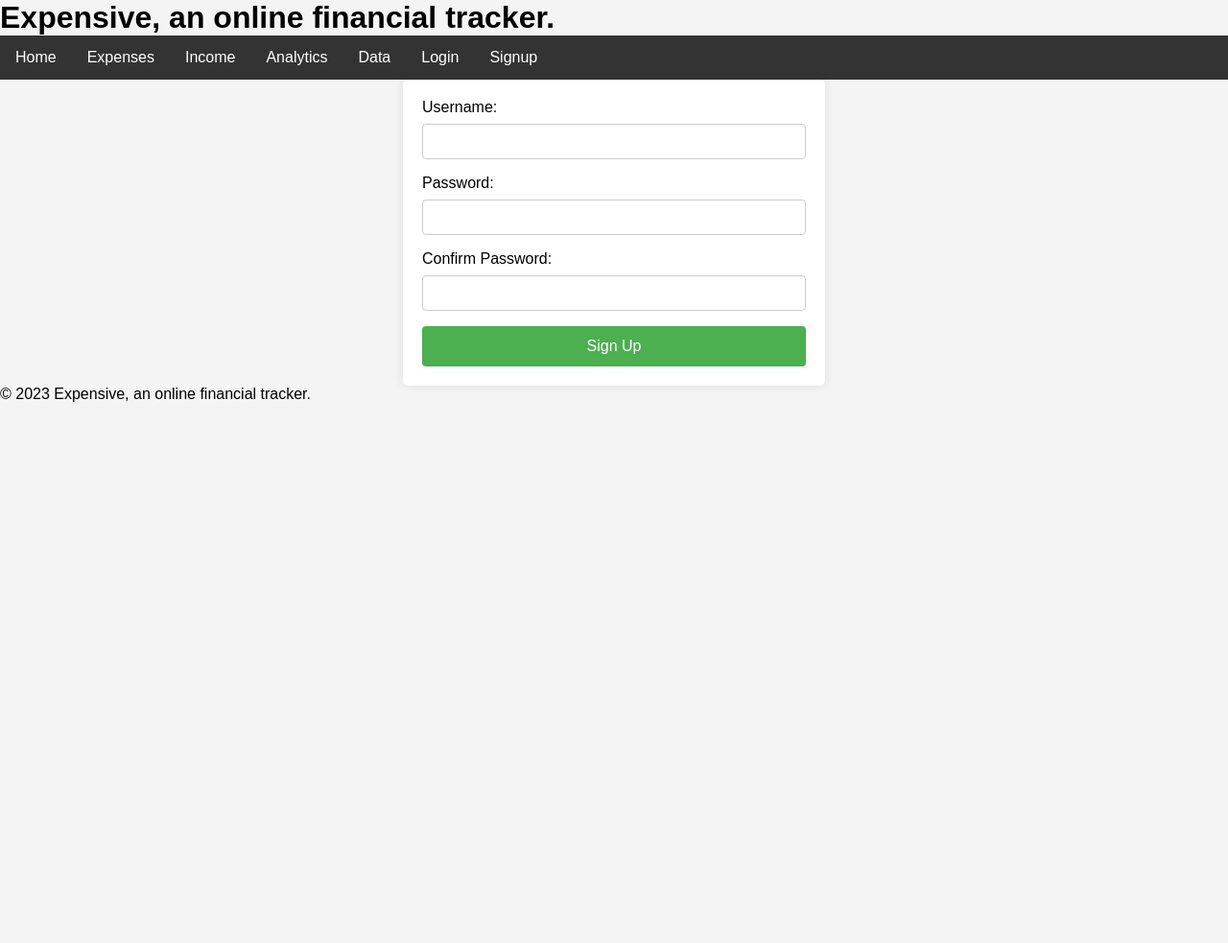
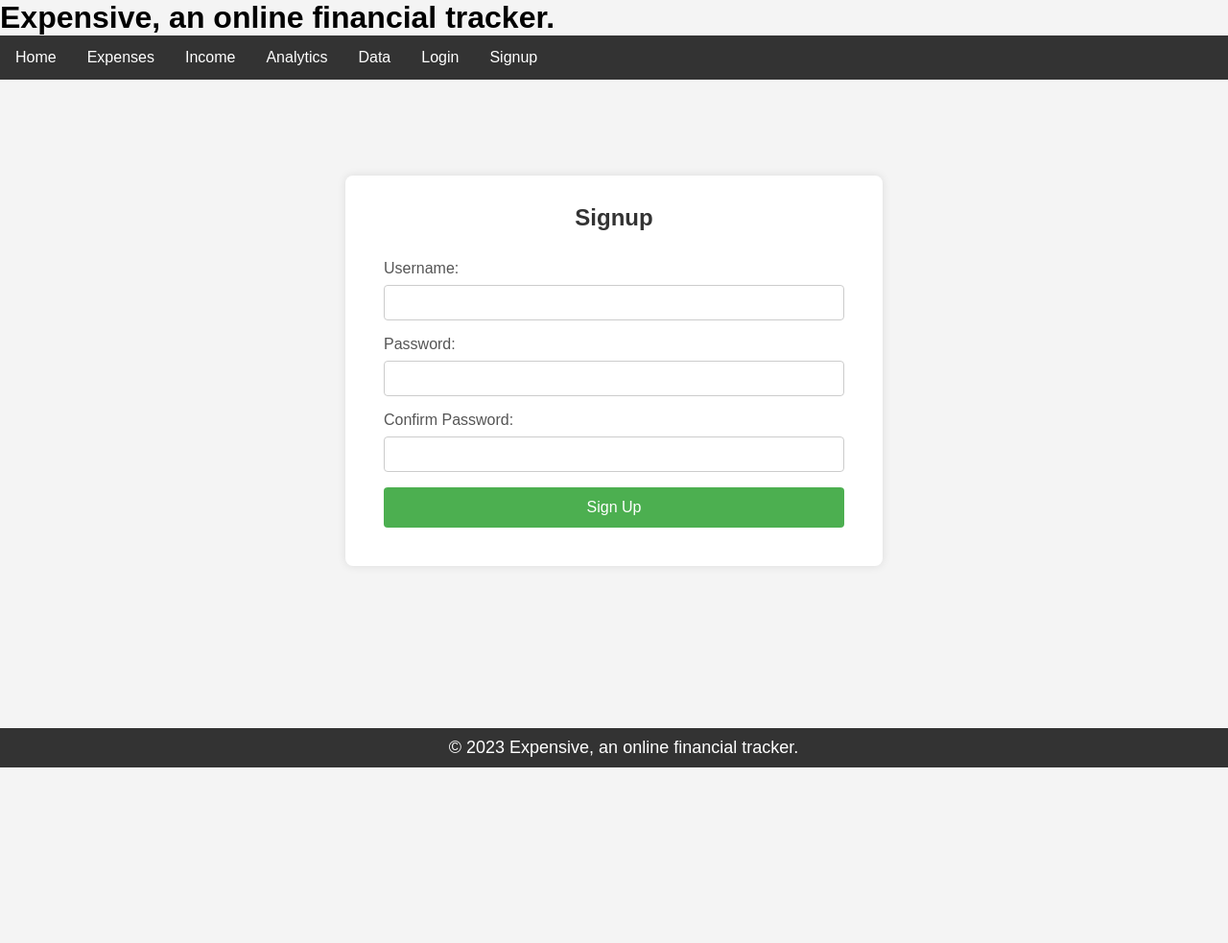
Before and after one commit to Ethan-Newman/Expenses-Tracker, a Django app: page /ExpensesTracker/signup/ in a window 1280 px wide. Shown: the whole page at 96% size. Before the commit the page ends 419 px from the top, so only its background shows below. Run offline with Django 4.2, Linux system fonts and the light colour scheme.

Commit message:
Work ending on 2/22/2024

```diff
--- a/ExpensesTrackerServer/ExpensesTracker/admin.py
+++ b/ExpensesTrackerServer/ExpensesTracker/admin.py
@@ -1,3 +1,6 @@
 from django.contrib import admin
+from .models import Expense, ExpenseSet
 
+admin.site.register(Expense)
+admin.site.register(ExpenseSet)
 # Register your models here.
--- a/ExpensesTrackerServer/ExpensesTracker/static/ExpensesTracker/css/base.css
+++ b/ExpensesTrackerServer/ExpensesTracker/static/ExpensesTracker/css/base.css
@@ -8,6 +8,9 @@ body, h1, h2, p, ul, li {
 body {
     font-family: 'Arial', sans-serif;
     background-color: #f4f4f4;
+    display: flex;
+    flex-direction: column;
+    min-height: 100vh;
 }
 
 .container {
@@ -57,7 +60,26 @@ body {
 }
 
 .welcome-msg {
+    text-align: right;
     float: right;
     padding: 14px 16px;
     color: white;
 }
+
+main {
+    flex: 1;
+}
+
+footer {
+    background-color: #333;
+    color: white;
+    text-align: center;
+    padding: 10px;
+    position: fixed;
+    bottom: 0;
+    width: 100%;
+}
+
+.footer-text {
+    color: white;
+}
--- a/ExpensesTrackerServer/ExpensesTracker/static/ExpensesTracker/css/signup.css
+++ b/ExpensesTrackerServer/ExpensesTracker/static/ExpensesTracker/css/signup.css
@@ -1,26 +1,42 @@
 /* ExpensesTracker/static/ExpensesTracker/css/signup.css */
 
-body {
-    background-color: #f4f4f4;
-    font-family: Arial, sans-serif;
+body, html {
+    height: 100%;
+    margin: 0;
 }
 
 .signup-container {
-    max-width: 400px;
-    margin: 0 auto;
-    padding: 20px;
-    background-color: #fff;
-    border-radius: 5px;
+    font-family: 'Arial', sans-serif;
+    background-color: #f4f4f4;
+    margin: 0;
+    align-items: flex-start;
+    display: flex;
+    justify-content: center;
+    height: 100vh;
+    padding-top: 100px;
+}
+
+.signup-box {
+    background-color: #ffffff;
+    padding: 30px;
+    border-radius: 8px;
     box-shadow: 0 0 10px rgba(0, 0, 0, 0.1);
+    height:auto;
+    width: 500px;
+    text-align: center;
 }
 
 .signup-form {
+    padding: 10px;
     display: flex;
     flex-direction: column;
 }
 
 label {
+    display: block;
     margin-bottom: 8px;
+    color: #555555;
+    text-align: left;
 }
 
 input {
@@ -43,3 +59,13 @@ button {
 button:hover {
     background-color: #45a049;
 }
+
+h2 {
+    color: #333333;
+    padding-bottom: 20px;
+}
+
+p {
+    font-size: 18px;
+    color: #333333;
+}
--- a/ExpensesTrackerServer/ExpensesTracker/templates/ExpensesTracker/base.html
+++ b/ExpensesTrackerServer/ExpensesTracker/templates/ExpensesTracker/base.html
@@ -24,7 +24,7 @@
 
                 {% if user.is_authenticated %}
                     <li><a href="{% url 'logout' %}">Logout</a></li>
-                    <li class="welcome-msg">Welcome, {{ user.username }}!</li>
+                    <p class="welcome-msg">Welcome, {{ user.username }}!</p>
                 {% else %}
                     <li><a href="{% url 'login' %}" class="login-btn">Login</a></li>
                     <li><a href="{% url 'signup' %}" class="signup-btn">Signup</a></li>
@@ -38,7 +38,7 @@
     </main>
 
     <footer>
-        <p>&copy; 2023 Expensive, an online financial tracker.</p>
+        <p class="footer-text">&copy; 2023 Expensive, an online financial tracker.</p>
     </footer>
 
 </body>
--- a/ExpensesTrackerServer/ExpensesTracker/templates/ExpensesTracker/expenses.html
+++ b/ExpensesTrackerServer/ExpensesTracker/templates/ExpensesTracker/expenses.html
@@ -14,6 +14,9 @@
     <div class="body-expenses">
         <div class="container-expenses">
             <h1>Expense Tracker</h1>
+
+            <form id="expenseForm" method="post" action="{% url 'save_expense' %}">
+                {% csrf_token %}
 
             <form id="expenseForm">
                 <label for="expenseName">Expense Name:</label>
@@ -39,7 +42,7 @@
             </table>
 
             <p id="runningTotal">Running Total: $0.00</p>
-            <button type="button" onclick="">Save Expenses</button>
+            <button type="button" id="saveButton">Save Expenses</button>
         </div>
     </div>
 
--- a/ExpensesTrackerServer/ExpensesTracker/templates/ExpensesTracker/signup.html
+++ b/ExpensesTrackerServer/ExpensesTracker/templates/ExpensesTracker/signup.html
@@ -11,6 +11,8 @@
     <link rel="stylesheet" href="{% static 'ExpensesTracker/css/signup.css' %}">
 
     <div class="signup-container">
+        <div class="signup-box">
+            <h2>Signup</h2>
             {% if messages %}
                 <ul class="messages">
                     {% for message in messages %}
@@ -33,4 +35,5 @@
                 <button type="submit">Sign Up</button>
             </form>
         </div>
+    </div>
 {% endblock %}
--- a/ExpensesTrackerServer/ExpensesTracker/urls.py
+++ b/ExpensesTrackerServer/ExpensesTracker/urls.py
@@ -7,6 +7,7 @@ from .views import *
 urlpatterns = [
     path('', home_view, name='home'),
     path('expenses/', expenses_view, name='expenses'),
+    path('save_expense/', save_expense, name='save_expense'),
     path('income/', income_view, name='income'),
     path('analytics/', analytics_view, name='analytics'),
     path('data/', data_view, name='data'),
--- a/ExpensesTrackerServer/ExpensesTracker/views.py
+++ b/ExpensesTrackerServer/ExpensesTracker/views.py
@@ -1,10 +1,22 @@
 # ExpensesTrackerServer/your_app/views.py
 
 from django.shortcuts import render, redirect
+from django.http import JsonResponse
+from django.utils import timezone
+from django.db import transaction
+from django.views.decorators.csrf import csrf_exempt
 from django.contrib.auth import authenticate, login, logout
 from django.contrib.auth.forms import AuthenticationForm
 from django.contrib.auth.models import User
+from django.contrib.auth.decorators import login_required
 from .forms import SignUpForm, LoginForm
+from .models import Expense, ExpenseSet
+from datetime import timedelta
+import math
+import logging
+import json
+
+logger = logging.getLogger(__name__)
 
 def login_view(request):
     if request.method == 'POST':
@@ -38,7 +50,21 @@ def analytics_view(request):
     return render(request, 'ExpensesTracker/analytics.html')
 
 def data_view(request):
-    return render(request, 'ExpensesTracker/data.html')
+    # Assuming you want to filter expenses for the last week
+    start_date = timezone.now() - timedelta(days=7)
+
+    # Filter ExpenseSets based on the timestamp
+    expense_sets = ExpenseSet.objects.filter(timestamp__gte=start_date)
+
+    # Retrieve the associated expenses for each ExpenseSet
+    expenses = Expense.objects.filter(expense_set__in=expense_sets)
+
+    # Pass the data to the template
+    context = {
+        'expenses': expenses,
+    }
+
+    return render(request, 'ExpensesTracker/data.html', context)
 
 def signup_view(request):
     if request.method == 'POST':
@@ -59,3 +85,32 @@ def signup_view(request):
             return render(request, 'ExpensesTracker/signup.html', {'error': 'Passwords do not match'})
 
     return render(request, 'ExpensesTracker/signup.html')
+
+@login_required
+@transaction.atomic
+def save_expense(request):
+    if request.method == 'POST':
+        # Read the JSON data from the request body
+        data = json.loads(request.body.decode('utf-8'))
+
+        # Extract the data from the JSON payload
+        expenses = data.get('expenses', [])  # Assuming 'expenses' is an array in the JSON payload
+        running_total = data.get('runningTotal', 0.0)  # Default to 0.0 if 'runningTotal' is not present
+
+        # Get the current user
+        user = request.user
+
+        # Create an ExpenseSet with the associated user, running total, and timestamp
+        expense_set = ExpenseSet.objects.create(user=user, running_total=running_total, timestamp=timezone.now())
+
+        # Save each expense to the database with the associated ExpenseSet
+        for expense_data in expenses:
+            name = expense_data.get('name', '')  # Get the expense name
+            amount = expense_data.get('amount', 0.0)  # Default to 0.0 if 'amount' is not present
+
+            expense = Expense(expense_set=expense_set, name=name, amount=amount)
+            expense.save()
+
+        return JsonResponse({'message': 'Expenses saved successfully'})
+    else:
+        return JsonResponse({'error': 'Invalid request method'}, status=400)
```
Also changed, not shown: ExpensesTrackerServer/ExpensesTracker/models.py (+22 -1 lines), ExpensesTrackerServer/ExpensesTracker/static/ExpensesTracker/css/login.css (+13 -4 lines), ExpensesTrackerServer/ExpensesTracker/static/ExpensesTracker/js/data.js (added, +50 -0 lines), ExpensesTrackerServer/ExpensesTracker/static/ExpensesTracker/js/expense-tracker.js (+41 -8 lines), ExpensesTrackerServer/ExpensesTracker/templates/ExpensesTracker/data.html (+15 -3 lines), ExpensesTrackerServer/ExpensesTracker/migrations/0001_initial.py (added), ExpensesTrackerServer/ExpensesTracker/static/ExpensesTracker/js/chart.min.js (added), ExpensesTrackerServer/db.sqlite3. Lines whose indentation alone changed are shown as unchanged.
